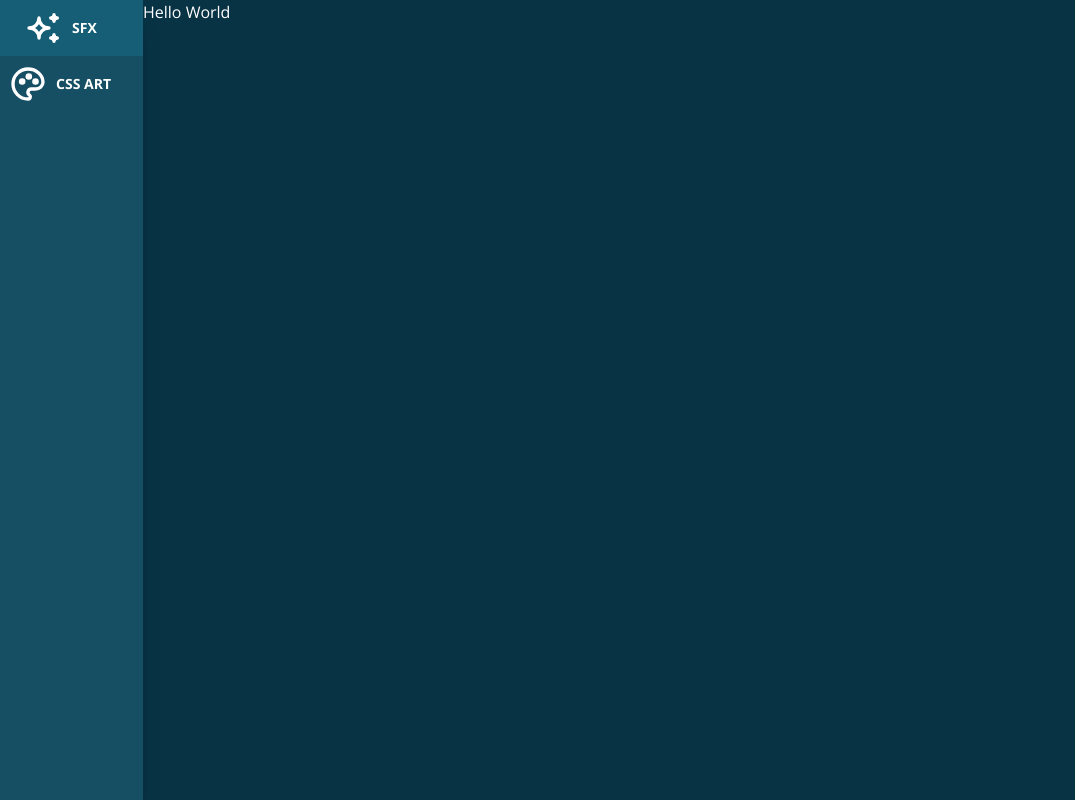
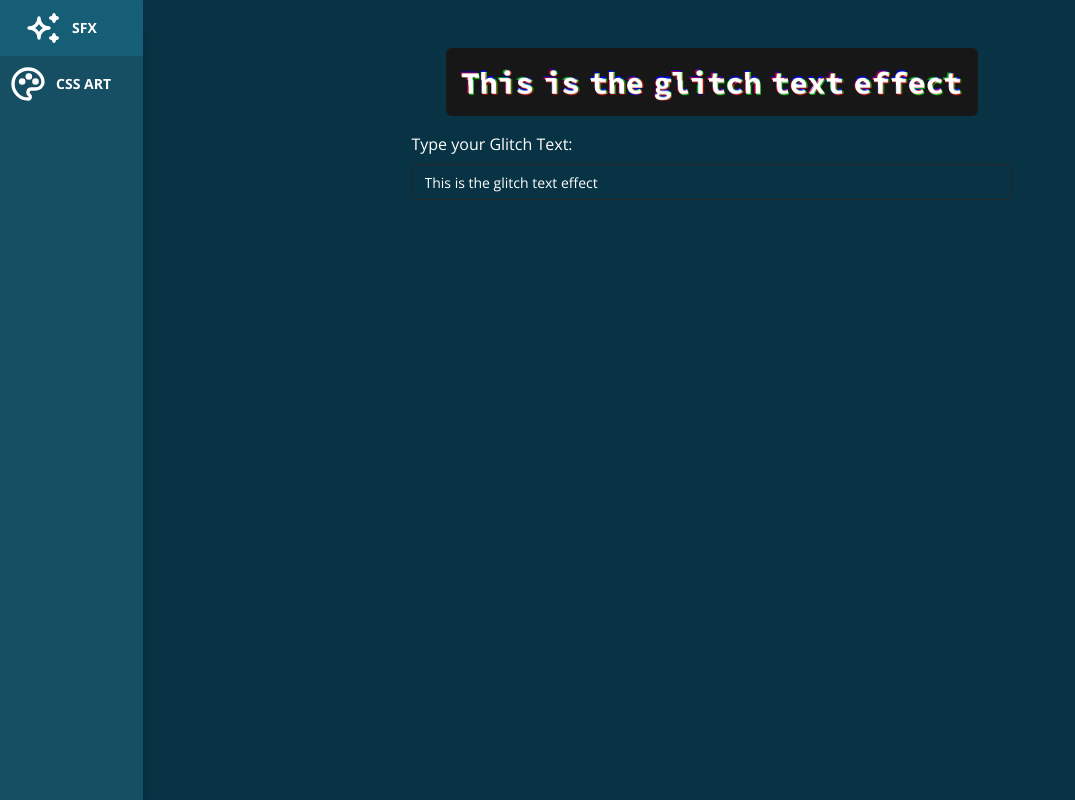
Before and after one commit to Sergie-AGA/web-dev-explorer-next, a Next.js app: page /world-of-css-effects in a window 1280 px wide. Shown: the whole page, without its empty margins (0-1075 px from the left). Built offline with nearby package versions, Linux system fonts and the light colour scheme.

Commit message:
Render components based on sidebar selection

```diff
--- a/src/app/(projects)/world-of-css-effects/page.tsx
+++ b/src/app/(projects)/world-of-css-effects/page.tsx
@@ -1,12 +1,12 @@
-import ProjectWrapper from "@/features/world-css/components/ProjectWrapper";
+import DisplayListing from "@/features/world-css/components/DisplayListing";
 import ProjectSidebar from "@/features/world-css/components/Sidebar/ProjectSidebar";
 
 export default function Page() {
   return (
     <div className="flex">
       <ProjectSidebar />
-      <main>
-        <ProjectWrapper />
+      <main className="flex-1">
+        <DisplayListing />
       </main>
     </div>
   );
--- a/src/features/world-css/components/DisplayListing.tsx
+++ b/src/features/world-css/components/DisplayListing.tsx
@@ -1,50 +1,28 @@
 "use client";
 
-import { useState } from "react";
-import { Button } from "@/components/ui/button";
-import { cn } from "@/utils/utils";
+import { componentData } from "@/features/world-css/components/componentData";
+import { useSidebarStore } from "../store/useUIChange";
 
-interface IDisplayListing {
-  data: IDisplayItem[];
-}
+export default function DisplayListing() {
+  const { activeSection, activeComponent } = useSidebarStore((state) => ({
+    activeSection: state.activeSection,
+    activeComponent: state.activeComponent,
+  }));
 
-interface IDisplayItem {
-  title: string;
-  value: string;
-  component: React.ComponentType;
-}
+  const section = componentData.find((sec) => sec.value === activeSection);
 
-export default function DisplayListing({ data }: IDisplayListing) {
-  const [activeComponent, setActiveComponent] = useState(data[0].value);
-
-  function handleActiveComponent(item: IDisplayItem["value"]) {
-    setActiveComponent(item);
-  }
-
-  const ActiveComponent = data.find(
-    (item) => item.value === activeComponent
-  )?.component;
+  const ComponentToRender =
+    section?.components.find((comp) => comp.value === activeComponent)
+      ?.component || null;
 
   return (
     <section className="flex flex-col gap-8">
-      <div className="flex flex-wrap gap-4 items-center justify-center">
-        {data.map((item) => {
-          return (
-            <Button
-              onClick={() => handleActiveComponent(item.value)}
-              variant="custom"
-              className={cn("bg-neutral-800 hover:bg-neutral-900", {
-                "bg-neutral-900": activeComponent === item.value,
-              })}
-              key={item.value}
-            >
-              {item.title}
-            </Button>
-          );
-        })}
-      </div>
-      <div className="bg-neutral-950 py-4 px-8 rounded-lg">
-        {ActiveComponent && <ActiveComponent />}
+      <div className="flex flex-col items-center p-4">
+        {ComponentToRender ? (
+          <ComponentToRender />
+        ) : (
+          <p>No component available</p>
+        )}
       </div>
     </section>
   );
--- a/src/features/world-css/components/ProjectWrapper.tsx
+++ /dev/null
@@ -1,9 +0,0 @@
-export default function ProjectWrapper() {
-  return (
-    <>
-      Hello World
-      {/* <ProjectSidebar /> */}
-      {/* <DisplayListing data={sfxMap} /> */}
-    </>
-  );
-}
--- a/src/features/world-css/components/Sidebar/ProjectSidebar.tsx
+++ b/src/features/world-css/components/Sidebar/ProjectSidebar.tsx
@@ -18,7 +18,11 @@ export default function ProjectSidebar({ className }: IProjectSidebar) {
     >
       {componentData.map((component) => {
         return (
-          <ProjectSidebarItem key={component.value} section={component.title}>
+          <ProjectSidebarItem
+            key={component.value}
+            sectionValue={component.value}
+            sectionTitle={component.title}
+          >
             <component.icon size="30" className="md:hidden" />
             <component.icon size="40" className="hidden md:block" />
           </ProjectSidebarItem>
--- a/src/features/world-css/components/Sidebar/ProjectSidebarItem.tsx
+++ b/src/features/world-css/components/Sidebar/ProjectSidebarItem.tsx
@@ -1,14 +1,16 @@
 import { cn } from "@/utils/utils";
-import { useSidebarStore } from "../../store/useUIChange";
+import { TSectionType, useSidebarStore } from "../../store/useUIChange";
 
 interface IModalSidebarItemProps {
   children: React.ReactNode;
-  section: string;
+  sectionTitle: string;
+  sectionValue: TSectionType;
 }
 
 export default function ProjectSidebarItem({
   children,
-  section,
+  sectionTitle,
+  sectionValue,
 }: IModalSidebarItemProps) {
   const { activeSection, changeActiveSection } = useSidebarStore((state) => {
     return {
@@ -18,7 +20,7 @@ export default function ProjectSidebarItem({
   });
 
   function handleSectionchange() {
-    changeActiveSection(section);
+    changeActiveSection(sectionValue);
   }
 
   return (
@@ -26,12 +28,12 @@ export default function ProjectSidebarItem({
       onClick={handleSectionchange}
       className={cn(
         "flex items-center gap-2 uppercase px-1 md:px-2 py-2 duration-300 bg-transparent hover:bg-cyan-800 pr-4 md:pr-8",
-        { "bg-cyan-800 pointer-events-none": activeSection == section }
+        { "bg-cyan-800 pointer-events-none": activeSection == sectionValue }
       )}
     >
       <div
         className={cn("translate-x-0 group-hover:translate-y-0 duration-300", {
-          "translate-x-4": activeSection == section,
+          "translate-x-4": activeSection == sectionValue,
         })}
       >
         {children}
@@ -40,11 +42,11 @@ export default function ProjectSidebarItem({
         className={cn(
           "translate-x-0 text-2xs md:text-sm duration-300 uppercase font-bold",
           {
-            "translate-x-4": activeSection == section,
+            "translate-x-4": activeSection == sectionValue,
           }
         )}
       >
-        {section}
+        {sectionTitle}
       </span>
     </button>
   );
--- a/src/features/world-css/store/useUIChange.ts
+++ b/src/features/world-css/store/useUIChange.ts
@@ -1,24 +1,25 @@
 import { create } from "zustand";
 
-export type TSidebarType = "sfx" | "art" | "background" | null;
+export type TSectionType = "sfx" | "art" | "background" | null;
+type TComponentType = "glitch" | "neon" | "fade" | "phone";
 
 interface ISidebarState {
-  activeSidebar: TSidebarType;
-  changeActiveSidebar: (sidebar: TSidebarType) => void;
-  activeSection: string;
-  changeActiveSection: (section: string) => void;
+  activeSection: TSectionType;
+  changeActiveSection: (section: TSectionType) => void;
+  activeComponent: TComponentType;
+  changeActiveComponent: (comp: TComponentType) => void;
 }
 
 export const useSidebarStore = create<ISidebarState>()((set) => ({
-  activeSection: "SFX",
+  activeSection: "sfx",
 
   changeActiveSection: (section) => {
     set({ activeSection: section });
   },
 
-  activeSidebar: null,
+  activeComponent: "glitch",
 
-  changeActiveSidebar: (sidebar) => {
-    set({ activeSidebar: sidebar });
+  changeActiveComponent: (comp) => {
+    set({ activeComponent: comp });
   },
 }));
```
Also changed, not shown: src/features/world-css/components/componentData.ts (+4 -4 lines).
